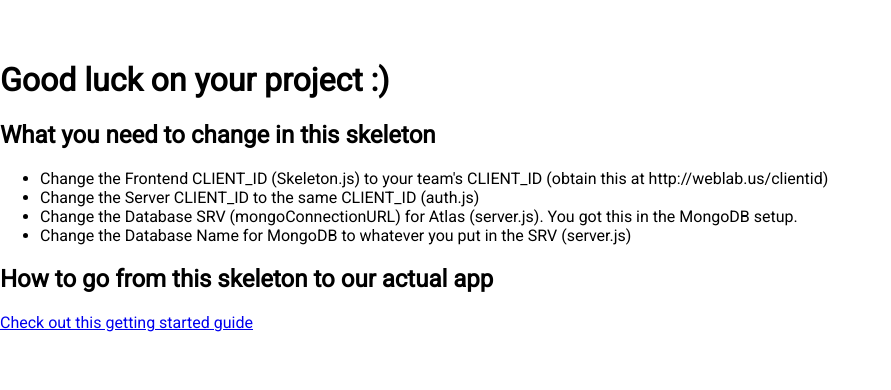
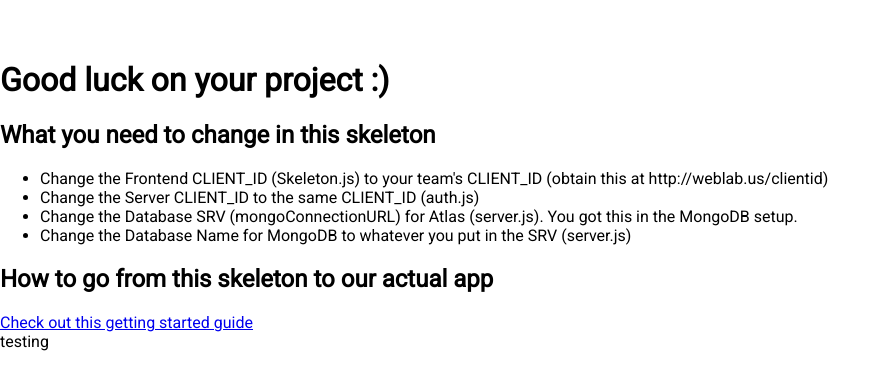
Before and after one commit to yiqingdu123/fruit_word_game, a React app: page / in a window 1280 px wide. Shown: the top 390 px of the page, without its empty margins (0-891 px from the left). Built offline with nearby package versions, Linux system fonts and the light colour scheme; no server answers; the HTML template or start-up script is replaced by a standard one.

Commit message:
test commit in app

```diff
--- a/client/src/components/App.js
+++ b/client/src/components/App.js
@@ -47,6 +47,7 @@ const App = () => {
         <Skeleton path="/" handleLogin={handleLogin} handleLogout={handleLogout} userId={userId} />
         <NotFound default />
       </Router>
+      <nav>testing</nav>
     </>
   );
 };
```
